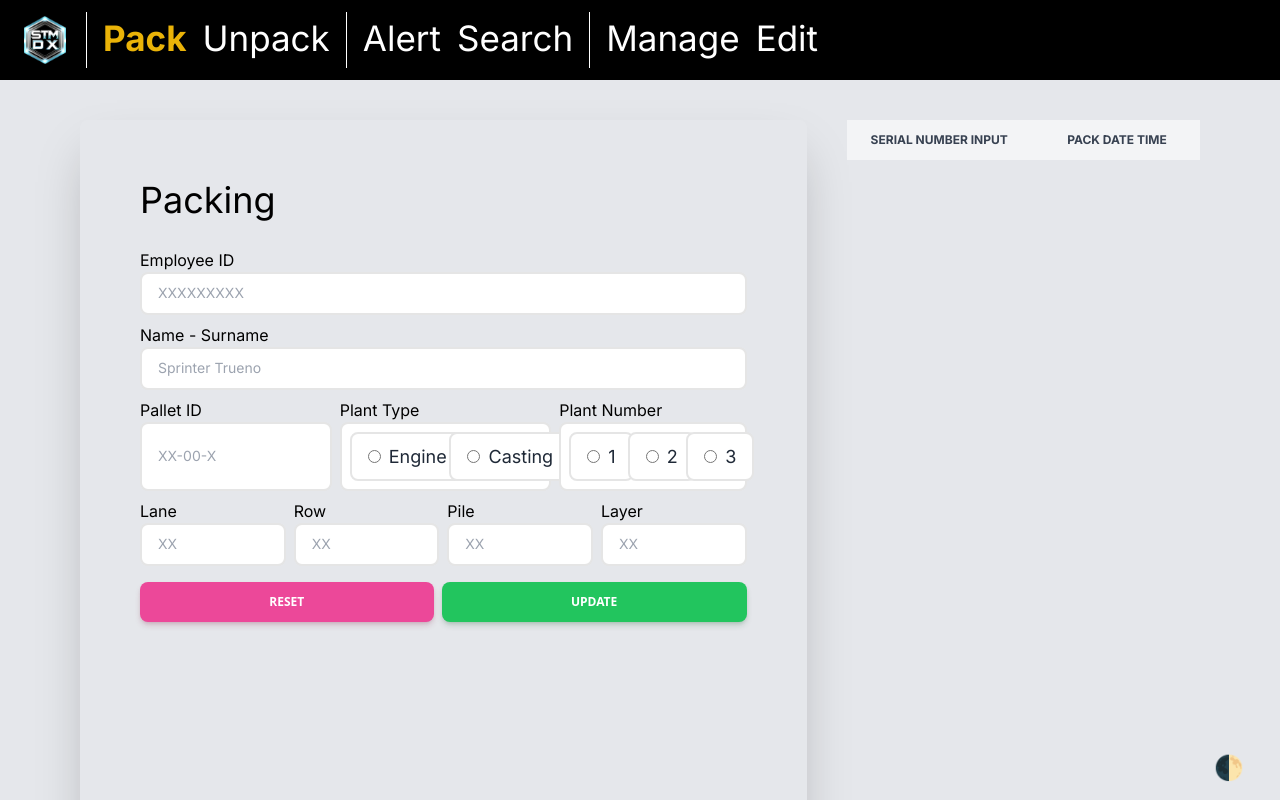
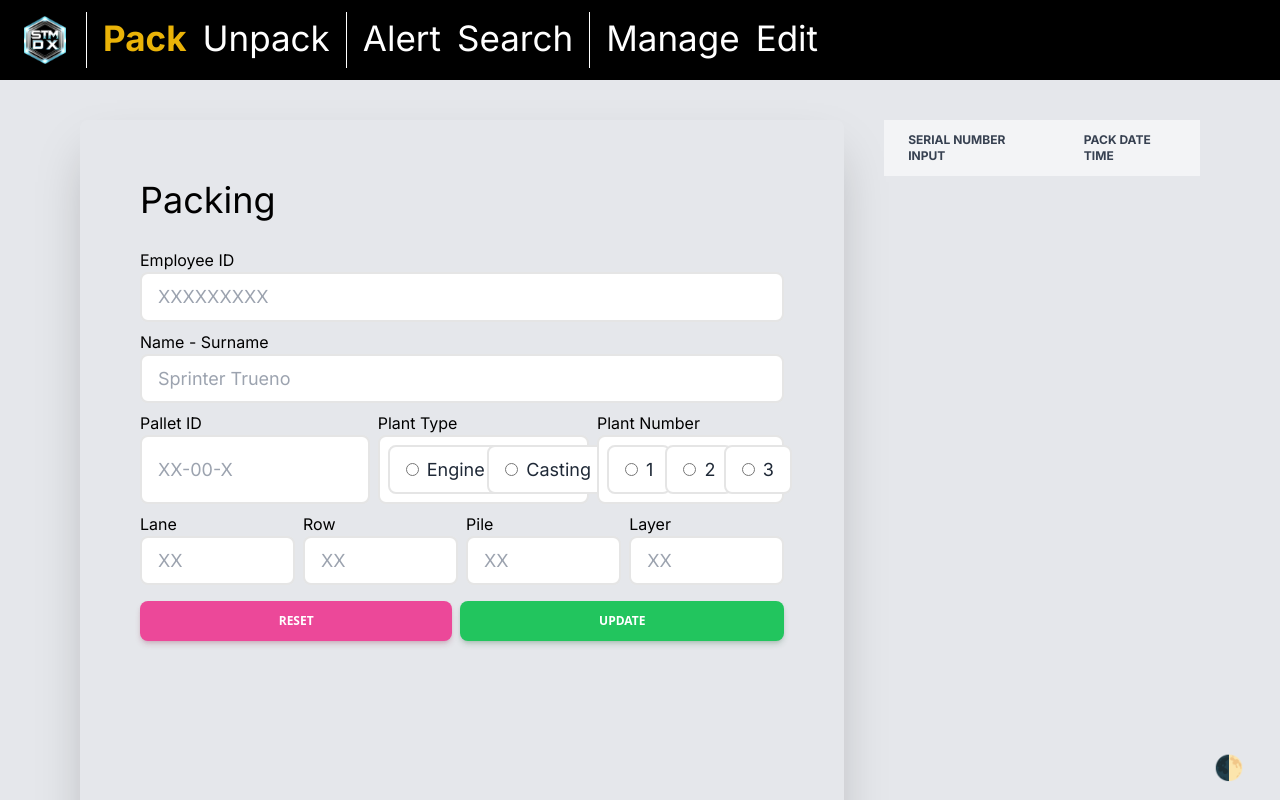
Before and after one commit to aingez/sts_safety_stock_coop_project, a Next.js app: page /pack in a window 1280 px wide. Shown: the top 800 px of the page. Built offline with nearby package versions, Linux system fonts and the light colour scheme.

Commit message:
Update globals.css

```diff
--- a/src/app/globals.css
+++ b/src/app/globals.css
@@ -62,7 +62,7 @@
 }
 
 .custom-text-input-1 {
-    @apply dark:text-white grow border-2 border-neutral-200 rounded-lg p-2 block w-full bg-transparent bg-white px-4 py-2 text-sm font-normal leading-relaxed text-gray-800 focus:outline-none disabled:bg-neutral-200 dark:disabled:border-neutral-500 dark:disabled:bg-neutral-500 dark:bg-neutral-700 dark:border-neutral-700 dark:disabled:text-neutral-400 disabled:text-neutral-400;
+    @apply dark:text-white grow border-2 border-neutral-200 rounded-lg p-2 block w-full bg-transparent bg-white px-4 py-2 text-lg font-normal leading-relaxed text-gray-800 focus:outline-none disabled:bg-neutral-200 dark:disabled:border-neutral-500 dark:disabled:bg-neutral-500 dark:bg-neutral-700 dark:border-neutral-700 dark:disabled:text-neutral-400 disabled:text-neutral-400;
 }
 
 .custom-text-input-1-small {
```
